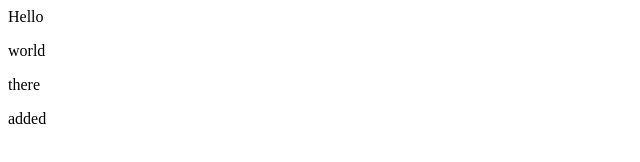
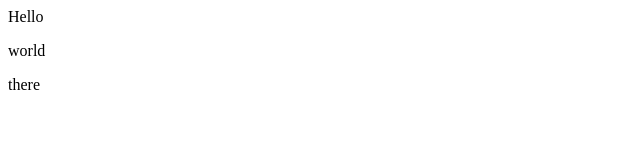
Before and after one commit to oliverbrown97/git_demo, a plain HTML site: page index.html in a window 1280 px wide. Shown: the full height of the page, 0-640 px from the left. Drawn offline with Linux system fonts and the light colour scheme.

Commit message:
Update index.html

```diff
--- a/index.html
+++ b/index.html
@@ -1,4 +1,3 @@
 <div>Hello</div>
 <p>world</p>
 <p>there</p>
-<p>added</p>
```
